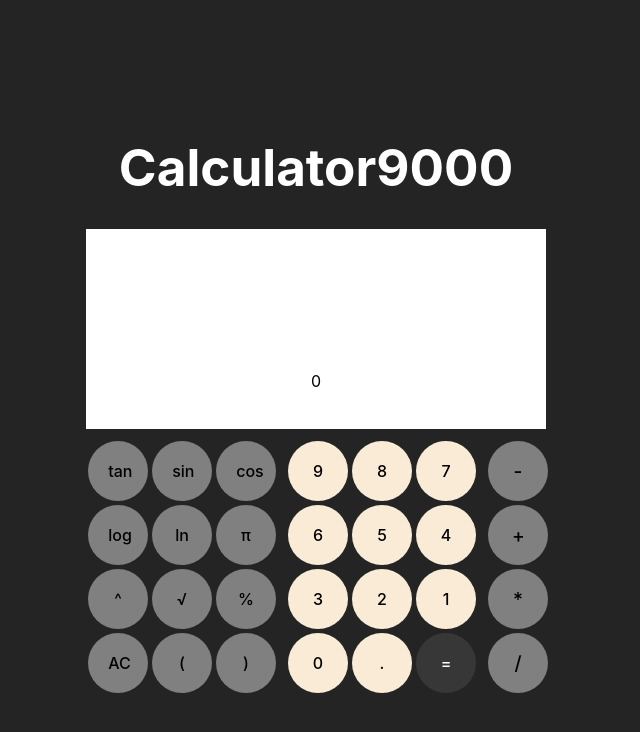
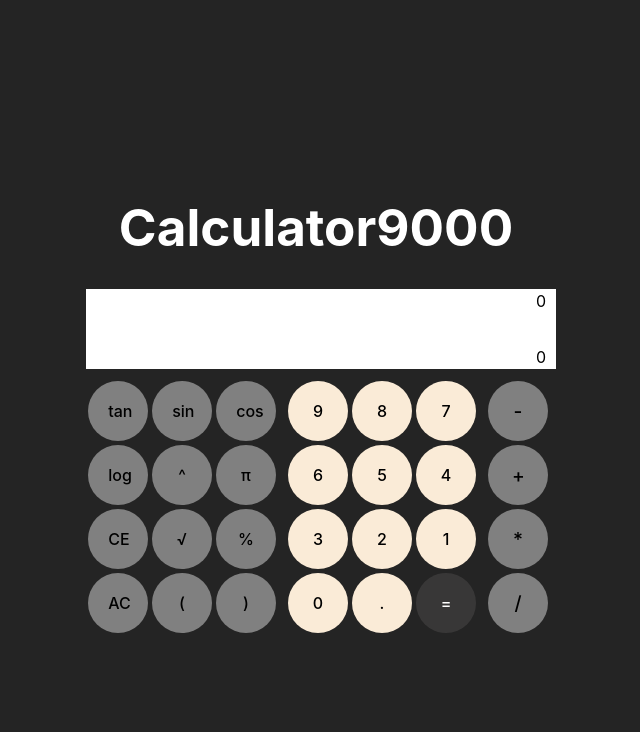
Before and after one commit to khouloud-kartal/calculator9000, a React (Vite) app: page / in a window 1280 px wide. Shown: the top 732 px of the page, without its empty margins (324-964 px from the left). Built offline with nearby package versions, Linux system fonts and the light colour scheme.

Commit message:
display the calculation and the rsult in the same screen

```diff
--- a/src/App.jsx
+++ b/src/App.jsx
@@ -7,29 +7,57 @@ import CalculatorButton  from './CalculatorButton';
 function App() {
 
   const [display , setDisplay] = useState(0);
+  const [result , setResult] = useState('0')
 
   const displayNumberButton = (number) => {
     const newValue = number.target.value;
     if(display === 0){
       setDisplay(newValue);
     }else{
-      setDisplay(display + newValue);
+      if(typeof result === 'number'){
+        setDisplay(result.toString() + newValue);
+      }else{
+        setDisplay(display + newValue);
+      }
+
     }
   };
 
-  const displayResult = ()=>{
-    console.log(display);
-    setDisplay(eval(display));
+  const displayResult = () => {
+    // if (display.includes('sin')) {
+    //   let display = display.replace('sin', 'Math.sin');
+    // }
+    setResult(eval(display));
   }
 
   const displayScientificButton = (number)=>{
+    const newValue = number.target.value;
+    if(display === 0){
+      setDisplay(newValue);
+    }else if (newValue === 'AC'){
+      setDisplay('0');
+      setResult('0');
+    }else if (newValue === 'CE'){
+      setDisplay(display.toString().slice(0, -1)); /// slice est utilisé pour une chaine de caractere, et comme les résultat n'est pas une chaine de caractere je devait la stringifier
+      if(display.length === 1){
+        setDisplay(0);
+      }
+    }else{
+      if(typeof result === 'number'){
+        setDisplay(result.toString() + newValue);
+      }else{
+        setDisplay(display + newValue);
+      }
 
+    }
   }
+
+  console.log(result);
 
   return (
     <>
       <h1>Calculator9000</h1>
-      <BeatifulScreen display={display}/>
+      <BeatifulScreen display={display} result={result}/>
       <CalculatorButton displayNumberButton={displayNumberButton} displayResult={displayResult} displayScientificButton={displayScientificButton}/>
     </>
 
--- a/src/BeautifulScreen.jsx
+++ b/src/BeautifulScreen.jsx
@@ -2,12 +2,11 @@ import './CSS/index.css';
 import History from './History';
 import Result from './Result';
 
-function BeatifulScreen({display}) {
-
+function BeatifulScreen({display, result}) {
     return (
         <>
             <div id='screen'>
-                <History />
+                <History result={result}/>
                 <Result display={display}/>
             </div>
         </>
--- a/src/CSS/App.css
+++ b/src/CSS/App.css
@@ -12,9 +12,14 @@ h1{
 
 #screen{
   width: 100%;
-  height: 200px;
+  height: 80px;
   background-color: white;
   color: black;
+  display: flex;
+  flex-direction: column;
+  align-items: flex-end;
+  justify-content:center;
+  padding-right: 10px;
 }
 
 #operatorButton{
--- a/src/History.jsx
+++ b/src/History.jsx
@@ -1,10 +1,10 @@
 import './CSS/index.css';
 
-function History() {
+function History({result}) {
 
     return (
         <>
-            <div id='history'></div>
+            <div id='history'>{result}</div>
         </>
     )
 }
--- a/src/ScientificButton.jsx
+++ b/src/ScientificButton.jsx
@@ -2,14 +2,14 @@ import './CSS/index.css';
 
 import TrigonometryButton from './TrigonometryButton';
 
-function ScientificButton() {
-    const tab = ['log', 'ln', 'π', '^', '√', '%', 'AC', '(', ')'];
+function ScientificButton({displayScientificButton}) {
+    const tab = ['log', '^', 'π', 'CE', '√', '%', 'AC', '(', ')'];
     return (
         <>
             <div id='scientificButton'>
-                <TrigonometryButton />
+                <TrigonometryButton displayScientificButton={displayScientificButton}/>
                 {tab.map((number, index) => (
-                    <button key={index} value={number} >{number}</button>
+                    <button key={index} value={number} onClick={displayScientificButton}>{number}</button>
                 ))}
             </div>
         </>
--- a/src/TrigonometryButton.jsx
+++ b/src/TrigonometryButton.jsx
@@ -1,6 +1,6 @@
 import './CSS/index.css';
 
-function TrigonometryButton() {
+function TrigonometryButton({displayScientificButton}) {
 
     const tab = ['tan', 'sin', 'cos']
 
@@ -8,7 +8,7 @@ function TrigonometryButton() {
         <>
             <div id='trigonometryButton'>
                 {tab.map((number, index) => (
-                    <button key={index} value={number} >{number}</button>
+                    <button key={index} value={number} onClick={displayScientificButton}>{number}</button>
                 ))}
             </div>
         </>
```
